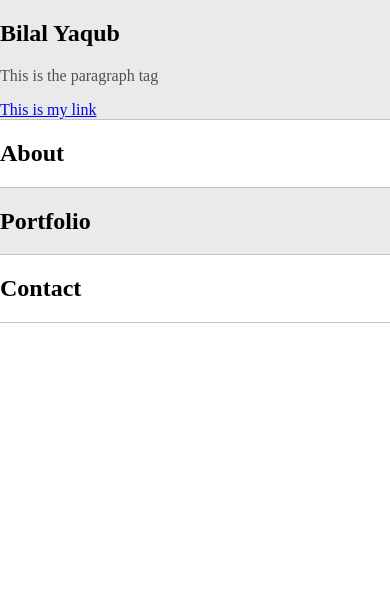
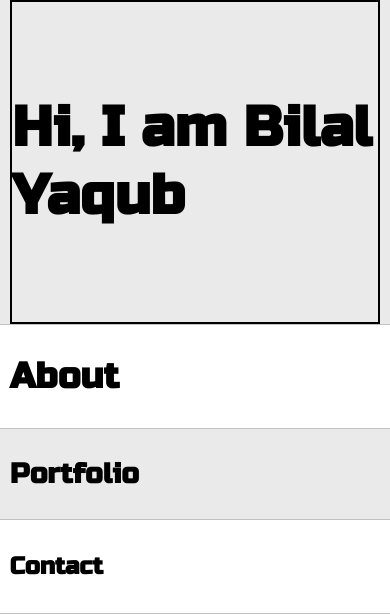
Before and after one commit to bilal-yaqub/personal-website, a plain HTML site: page index.html in a window 390 px wide. Drawn offline with Linux system fonts and the light colour scheme.

Commit message:
'Basic Structure'

```diff
--- a/default.css
+++ b/default.css
@@ -19,11 +19,32 @@ html, body {
 h1, h2, h3,
 h4, h5, h6, strong {
     color: var(--mainText);
+    font-family: 'Russo One', sans-serif;
 }
 
 /* Making the paragraphs and attributes look different */
 p, li, span, label, input, textarea {
-    color: var(--secondaryText)
+    color: var(--secondaryText);
+    font-family: 'Roboto', sans-serif;
+}
+
+/* Changing the sizes of the headings so they look better */
+h1 { font-size: 56px; }
+h2 { font-size: 36px; }
+h3 { font-size: 28px; }
+h4 { font-size: 24px; }
+h5 { font-size: 20px; }
+h6 { font-size: 16px; }
+
+/* Making sure the links arent underlined */
+a {
+    text-decoration: none;
+    color: #17a2b8;
+}
+
+/* Making sure there are no bullet points in the list */
+ul {
+    list-style: none;
 }
 
 /* Setting the styling for the first section */
@@ -39,3 +60,25 @@ p, li, span, label, input, textarea {
     border-bottom: 1px solid var(--borderColour);
     overflow: auto;
 }
+
+/* Setting the proportions for the main container present within each section */
+.main-container {
+    width: 1200px;
+    margin: 0 auto;
+}
+
+/* Editing the first section */
+.greeting-wrapper {
+    display: grid;
+    min-height: 20em;
+    align-items: center;
+    justify-content: center;
+    border: 2px solid black;
+}
+
+/* Making sure it stays centered as I change the screen size  */
+@media screen and (max-width: 1200px) {
+    .main-container {
+        width: 95%
+    }
+}
--- a/index.html
+++ b/index.html
@@ -6,33 +6,41 @@
     <meta name="viewport" content="width=device-width, initial-scale=1.0">
     <title>Bilal Yaqub</title>
 
+    <link rel="preconnect" href="https://fonts.googleapis.com">
+    <link rel="preconnect" href="https://fonts.gstatic.com" crossorigin>
+    <link href="https://fonts.googleapis.com/css2?family=Russo+One&display=swap" rel="stylesheet">
+
+    <link rel="preconnect" href="https://fonts.googleapis.com">
+    <link rel="preconnect" href="https://fonts.gstatic.com" crossorigin>
+    <link href="https://fonts.googleapis.com/css2?family=Roboto:ital@1&family=Russo+One&display=swap" rel="stylesheet">
+
     <link rel="stylesheet" href="default.css">
 </head>
 <body>
     <!-- I am gonna be using different sections (alternate between s1 and s2) -->
     <section class="s1">
         <div class="main-container">
-            <h1>Bilal Yaqub</h1>
-            <p>This is the paragraph tag</p>
-            <a href="#">This is my link</a>
+            <div class="greeting-wrapper">
+                <h1>Hi, I am Bilal Yaqub</h1>
+            </div>
         </div>
     </section>
 
     <section class="s2">
         <div class="main-container">
-            <h1>About</h1>
+            <h2>About</h1>
         </div>
     </section>
 
     <section class="s1">
         <div class="main-container">
-            <h1>Portfolio</h1>
+            <h3>Portfolio</h1>
         </div>
     </section>
 
     <section class="s2">
         <div class="main-container">
-            <h1>Contact</h1>
+            <h4>Contact</h1>
         </div>
     </section>
 
```
